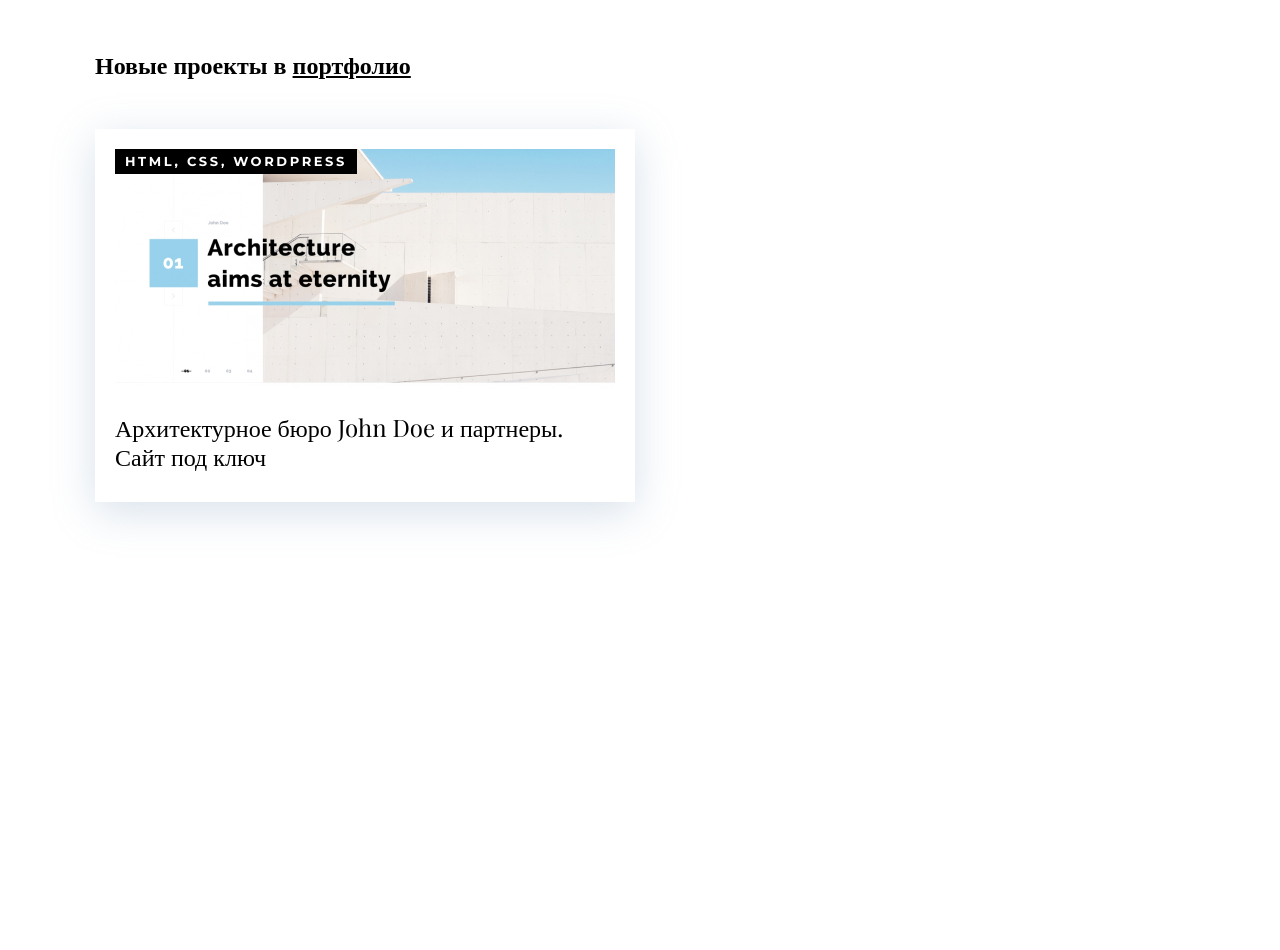
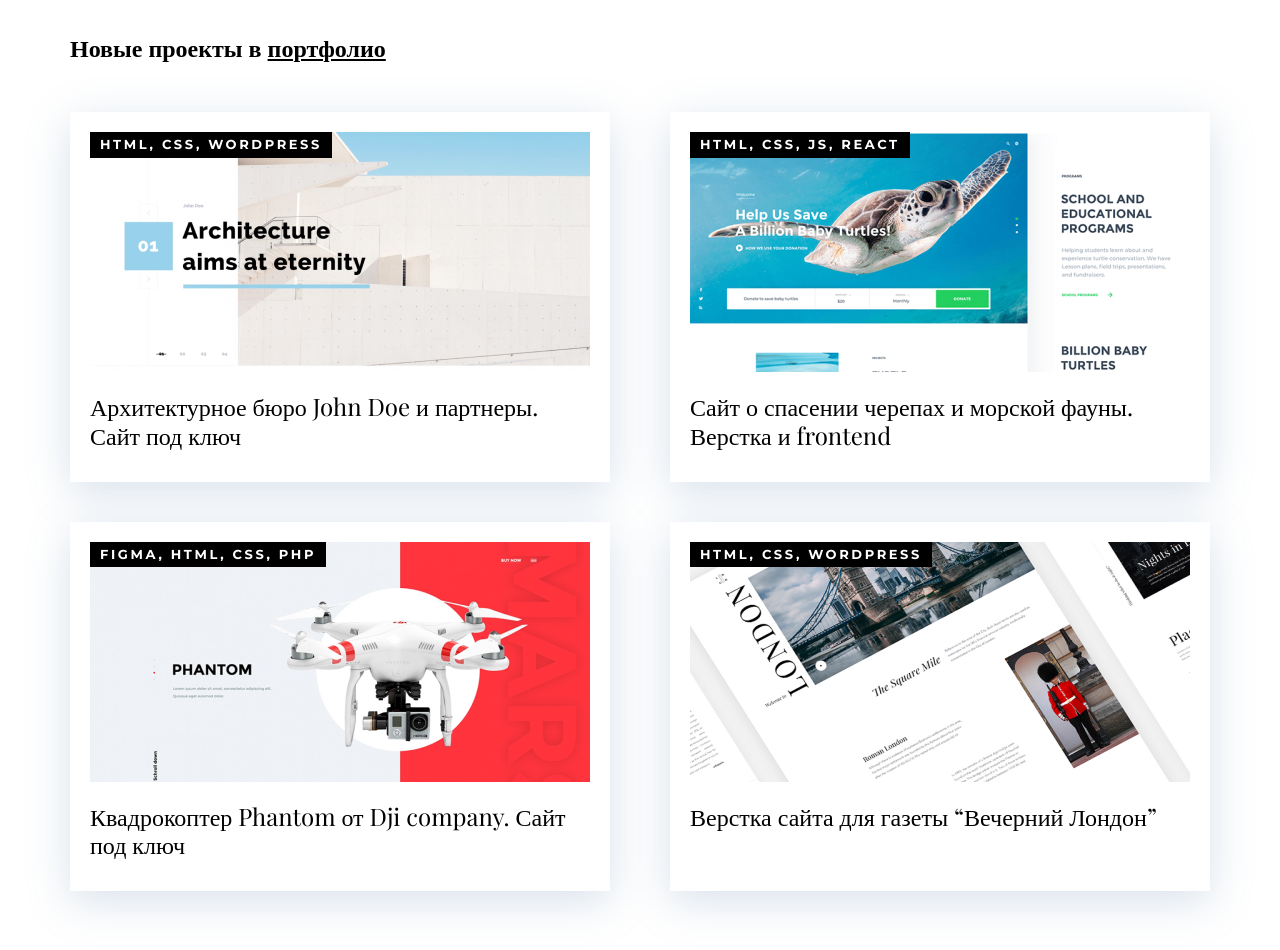
Before and after one commit to nikiul/site-portfolio, a plain HTML site: page index.html in a window 1280 px wide. Shown: the part 1040-1990 px from the top of the page. Before the commit the page ends 1618 px from the top, so only its background shows below. Drawn offline with nearby package versions, Linux system fonts and the light colour scheme.

Commit message:
add other cards,hover and styles in last projects

```diff
--- a/index.html
+++ b/index.html
@@ -74,18 +74,60 @@
             <div class="container">
                 <h2 class="new-projects__title">Новые проекты в <a href="#">портфолио</a></h2>
 
-                <div class="new-projects__card-wrapper">
-                    <a href="#" class="card__link">
-                        <div class="card">
+                <div class="card-wrapper">
+
+                    <div class="card">
+                        <a href="#" class="card__link">
                             <div class="card__content">
                                 <div class="card__tech-stack">HTML, CSS, wordpress</div>
 
                                 <img src="./img/portfolio1.jpg" alt="" class="card__img">
 
                                 <p class="card__desc">Архитектурное бюро John Doe и партнеры. Сайт под ключ</p>
+
                             </div>
-                        </div>
-                    </a>
+                        </a>
+                    </div>
+
+                    <div class="card">
+                        <a href="#" class="card__link">
+                            <div class="card__content">
+                                <div class="card__tech-stack">HTML, CSS, JS, React</div>
+
+                                <img src="./img/portfolio2.jpg" alt="" class="card__img">
+
+                                <p class="card__desc">Сайт о спасении черепах и морской фауны. Верстка и frontend</p>
+
+                            </div>
+                        </a>
+                    </div>
+
+                    <div class="card">
+                        <a href="#" class="card__link">
+                            <div class="card__content">
+                                <div class="card__tech-stack">Figma, HTML, CSS, PHP</div>
+
+                                <img src="./img/portfolio3.jpg" alt="" class="card__img">
+
+                                <p class="card__desc">Квадрокоптер Phantom от Dji company. Сайт под ключ</p>
+
+                            </div>
+                        </a>
+                    </div>
+
+                    <div class="card">
+                        <a href="#" class="card__link">
+                            <div class="card__content">
+                                <div class="card__tech-stack">HTML, CSS, wordpress</div>
+
+                                <img src="./img/portfolio4.jpg" alt="" class="card__img">
+
+                                <p class="card__desc">Верстка сайта для газеты “Вечерний Лондон”</p>
+
+                            </div>
+                        </a>
+                    </div>
+
                 </div>
             </div>
         </section>
--- a/less/blocks/_base.less
+++ b/less/blocks/_base.less
@@ -11,9 +11,9 @@ a {
 }
 
 .container {
-    max-width: 1110px;
+    max-width: 1170px;
     margin-left: auto;
     margin-right: auto;
-    padding-left: 10px;
-    padding-right: 10px
+    padding-left: 15px;
+    padding-right: 15px
 }
--- a/less/blocks/_card.less
+++ b/less/blocks/_card.less
@@ -1,15 +1,38 @@
-.card__link {
-
+.card-wrapper {
+    display: flex;
+    flex-wrap: wrap;
+    justify-content: space-between;
 }
 
 .card {
     max-width: 540px;
     box-shadow: 0px 10px 40px rgba(126, 155, 189, 0.3);
     background-color: #fff;
+    margin-bottom: 40px;
+    transition: all 0.2s ease-in;
+
+    &:hover {
+        opacity: 0.7;
+        transform: translateY(-5px);
+    }
+
+    &:last-child {
+        margin-bottom: 0;
+    }
+
+    &:nth-last-child(2) {
+        margin-bottom: 0;
+    }
+}
+
+.card__link {
+
 }
 
 .card__content {
     padding: 20px 20px 32px;
+
+
 }
 
 .card__tech-stack {
@@ -28,6 +51,7 @@
 }
 
 .card__img {
+    display: block;
     margin-bottom: 20px;
     max-width: 100%;
 }
--- a/less/blocks/_section-new-projects.less
+++ b/less/blocks/_section-new-projects.less
@@ -7,6 +7,7 @@
     margin-bottom: 49px;
 
     a {
+        display: inline-block;
         color: #000;
         text-decoration: underline;
         transition: color 0.2s ease-in;
@@ -16,7 +17,3 @@
         }
     }
 }
-
-.new-projects__card-wrapper {
-
-}
```
Also changed, not shown: css/main.css, 1 other file.
